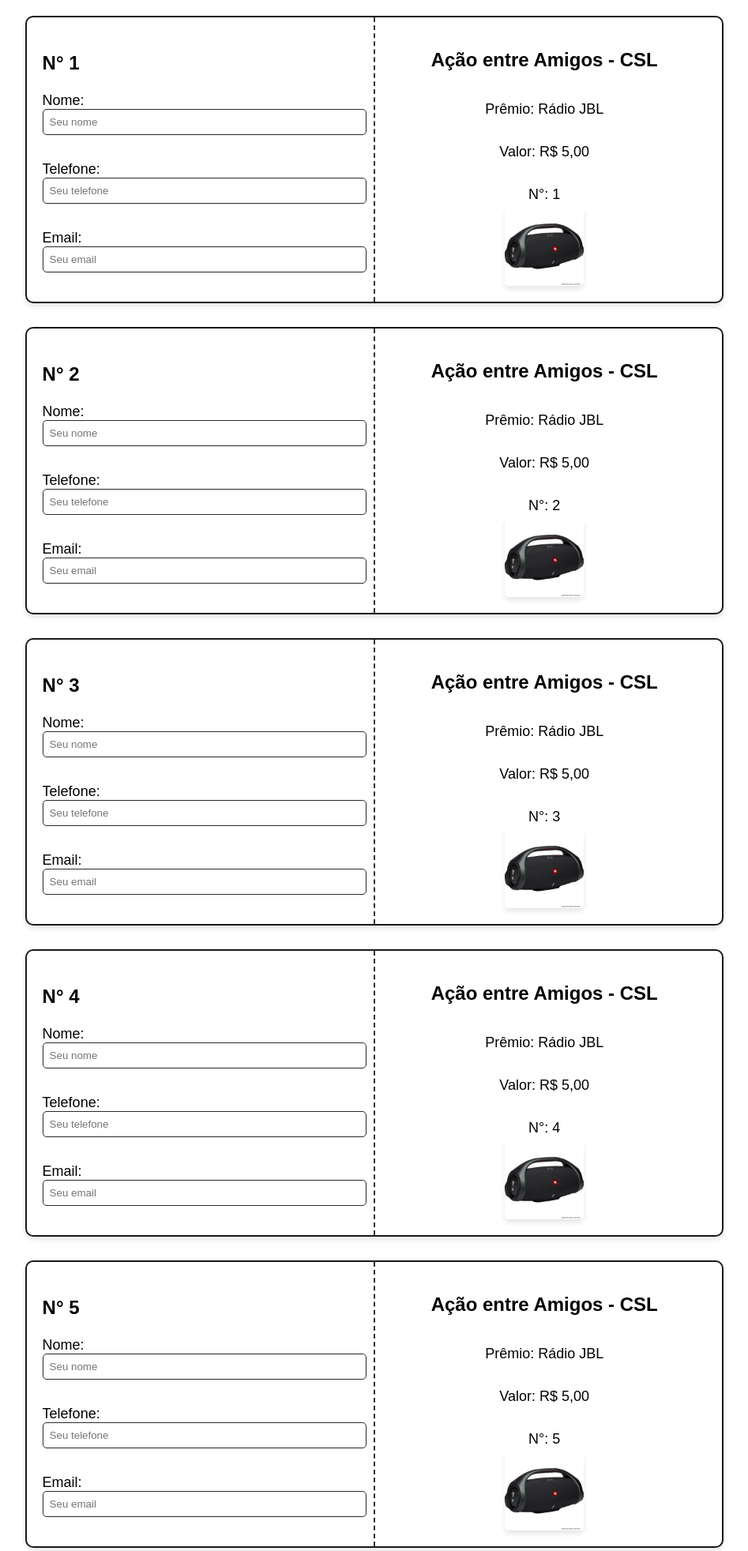
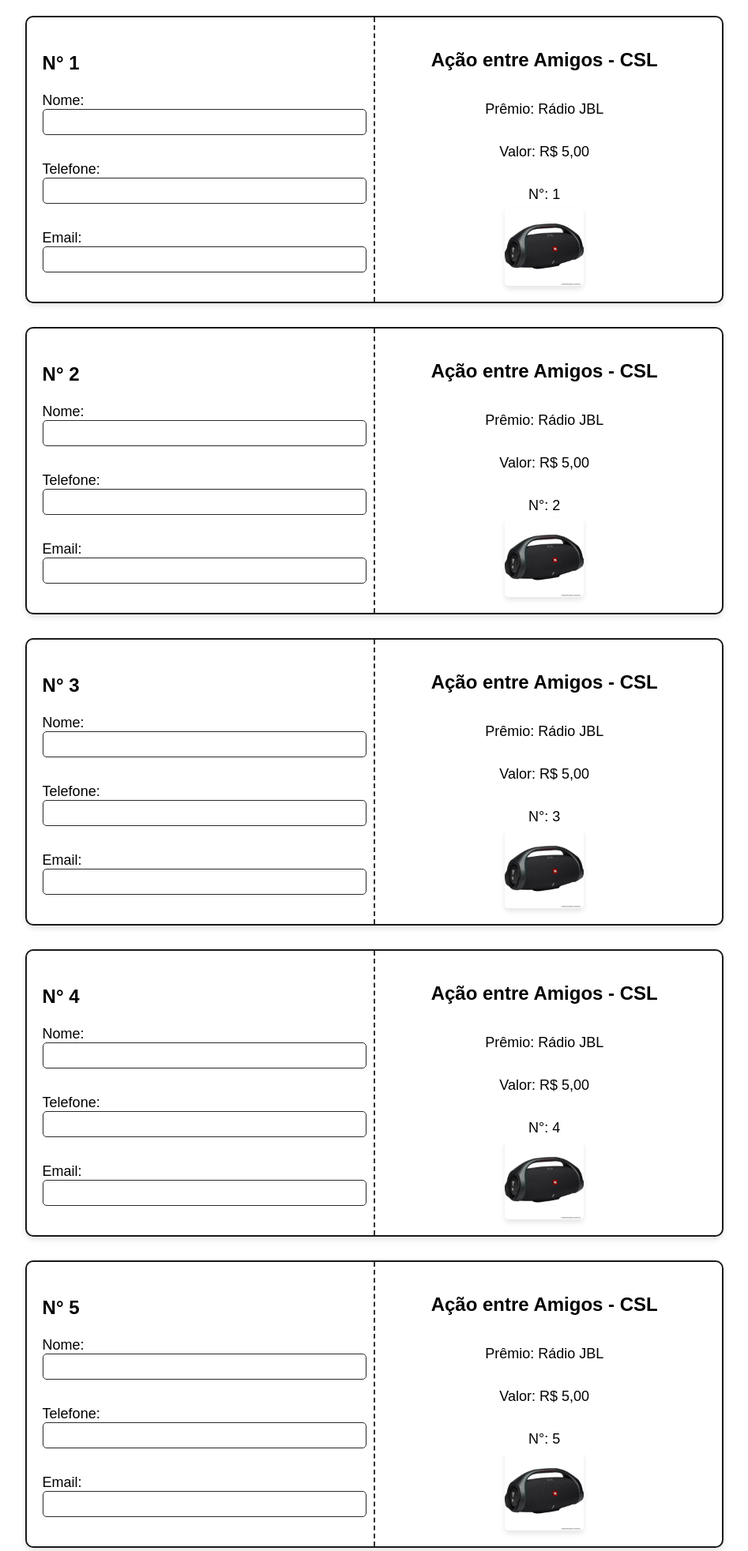
Before and after one commit to vieiradaniels/aulanoite, a PHP site: page /rifa.php in a window 1280 px wide. Shown: the top 1964 px of the page at 79% size, without its empty margins (166-1113 px from the left). Run offline with PHP 8.4, Linux system fonts and the light colour scheme.

Commit message:
Update rifa.php

```diff
--- a/rifa.php
+++ b/rifa.php
@@ -18,9 +18,9 @@
                 <div class="left-side">
                     <div class="ticket-info">
                         <p class="ticket-number">N° <?php echo $i; ?></p>
-                        <p>Nome: <input type="text" name="name<?php echo $i; ?>" placeholder="Seu nome"></p>
-                        <p>Telefone: <input type="text" name="phone<?php echo $i; ?>" placeholder="Seu telefone"></p>
-                        <p>Email: <input type="email" name="email<?php echo $i; ?>" placeholder="Seu email"></p>
+                        <p>Nome: <input type="text" name="name<?php echo $i; ?>" placeholder=""></p>
+                        <p>Telefone: <input type="text" name="phone<?php echo $i; ?>" placeholder=""></p>
+                        <p>Email: <input type="email" name="email<?php echo $i; ?>" placeholder=""></p>
                     </div>
                 </div>
                 <div class="dashed-divider"></div>
```
